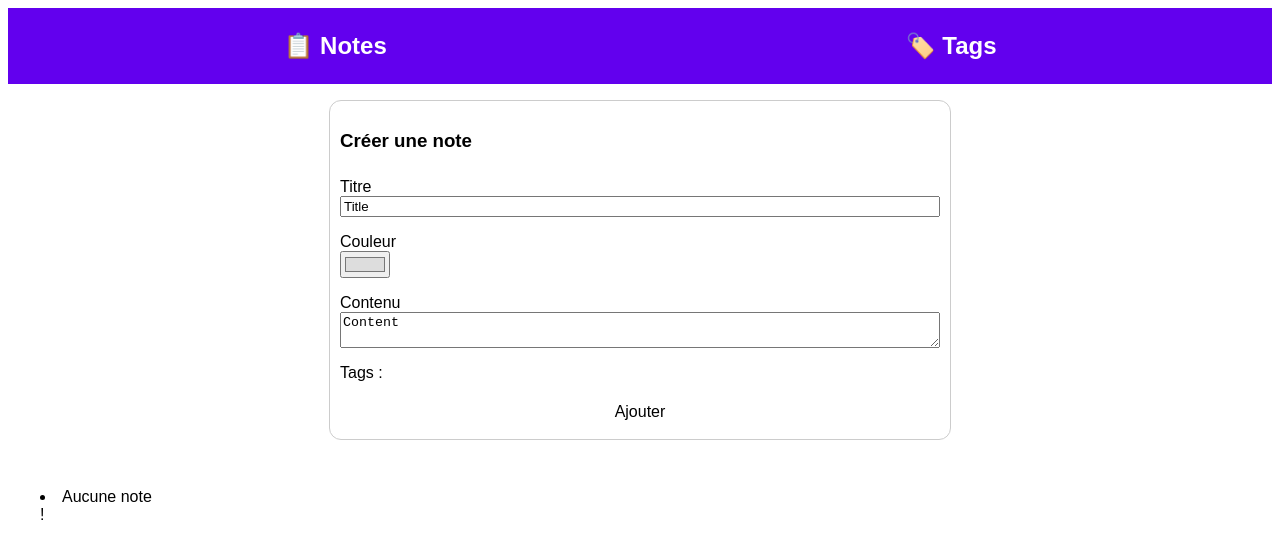
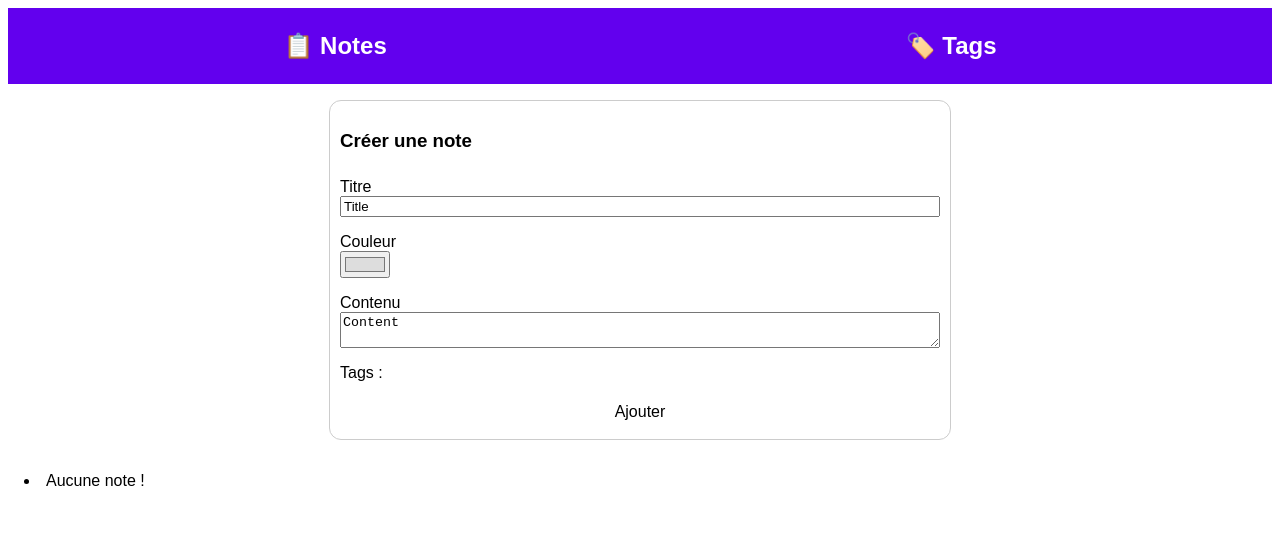
Before and after one commit to PRADIERKevin/DevWeb, an Angular app in the folder devWeb/: page / in a window 1280 px wide. Shown: the top 558 px of the page. Built offline with nearby package versions, Linux system fonts and the light colour scheme.

Commit message:
updat UI

```diff
--- a/devWeb/src/app/notes/notes.component.html
+++ b/devWeb/src/app/notes/notes.component.html
@@ -33,7 +33,6 @@
   </div>
 
   <div class="notes-board">
-    <div class="notes-board">
       @for(note of notes; track $index) {
         <div class="notes-block" [style.background]="note.color" draggable="true" (dragstart)="onDragStart(note)" (dragover)="onDragOver($event)" (drop)="onDrop(note)">
           <app-note [title]="note.title" [content]="note.content"></app-note>
@@ -45,7 +44,6 @@
       } @empty {
         <li>Aucune note !</li>
       }
-    </div>
   </div>
 
 </div>
--- a/devWeb/src/app/tag/tag.component.css
+++ b/devWeb/src/app/tag/tag.component.css
@@ -0,0 +1,14 @@
+.tag-block {
+    display: flex;
+    align-items: center;
+    justify-content: space-between;
+    padding: 0.5rem;
+    border-radius: 5px;
+    color: black;
+    font-weight: bold;
+}
+
+
+.tag-text {
+margin-right: 10px;
+}
--- a/devWeb/src/app/tag/tag.component.html
+++ b/devWeb/src/app/tag/tag.component.html
@@ -1,3 +1,3 @@
-<div class="tag-block" [style.Color]="color()">
+<div class="tag-block" [style.BackgroundColor]="color()">
     <span class="tag-text">{{ name() }}</span>
 </div>
--- a/devWeb/src/app/tags/tags.component.css
+++ b/devWeb/src/app/tags/tags.component.css
@@ -1,5 +1,5 @@
 input:focus {
-    border: solid 0.2rem var(--Black);
+    border: solid 0.2rem #000000;
   }
 
   button:active {
@@ -32,3 +32,12 @@ input:focus {
     flex-direction: column;
     padding: 0.5rem 0rem;
   }
+
+  .notes-board {
+    display: grid;
+    grid-template-columns: 1fr 1fr 1fr;
+    grid-template-rows: auto;
+    gap: 1rem;
+    padding: 1rem;
+    font-family: sans-serif;
+  }
--- a/devWeb/src/app/tags/tags.component.html
+++ b/devWeb/src/app/tags/tags.component.html
@@ -27,14 +27,14 @@
     </form>
   }
 
-  <ul>
+  <div class="notes-board">
     @for(tag of tags; track $index) {
-      <li>
+      <div class="note-block">
         <app-tag [id]="tag.id" [name]="tag.title" [color]="tag.color" (dblclick)="startEditTag(tag)"></app-tag>
         <button (click)="deleteTag(tag)">🗑️</button>
-      </li>
+      </div>
     } @empty {
       <li>Aucun tag !</li>
     }
-  </ul>
+  </div>
 </div>
```
